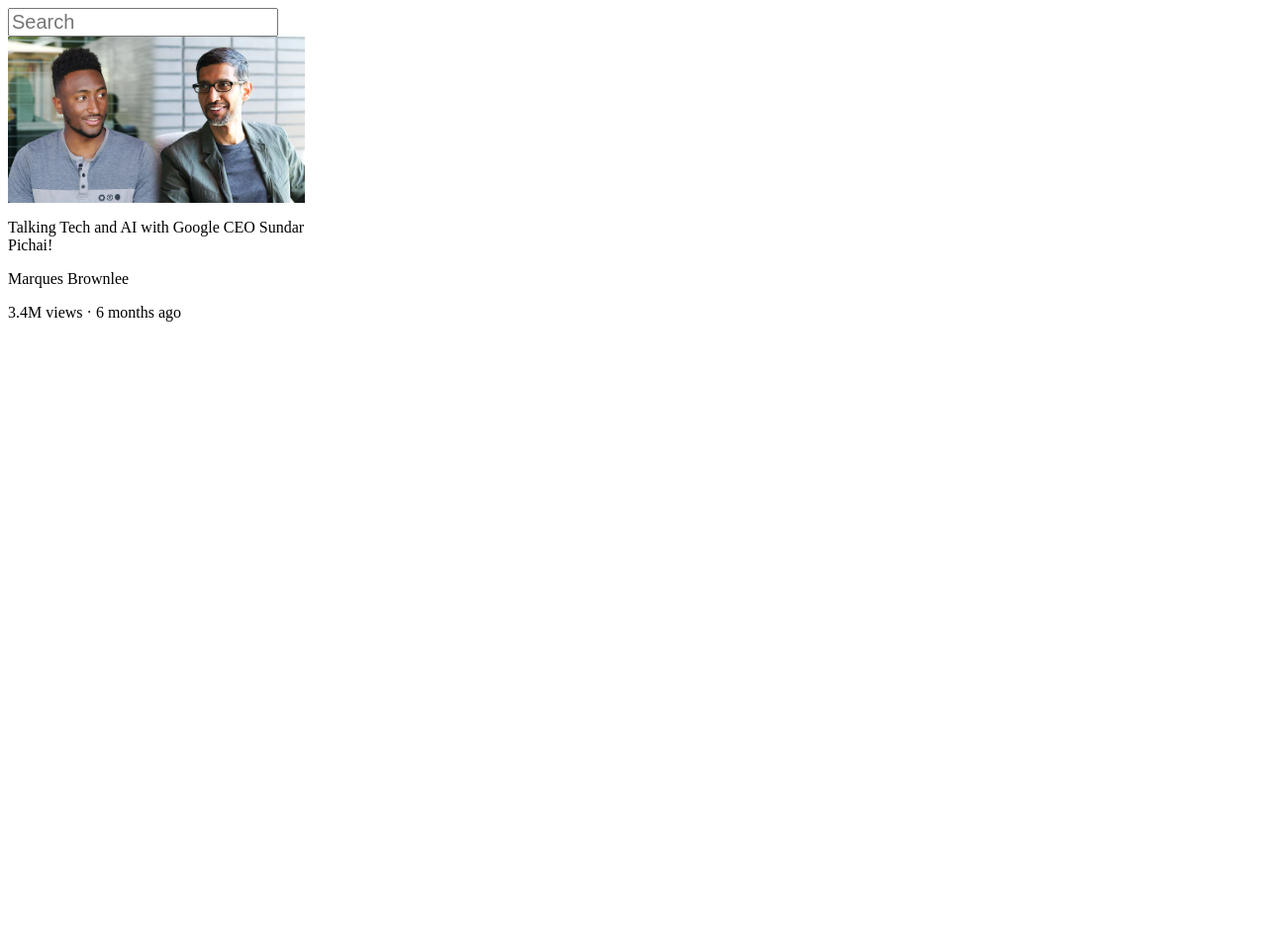
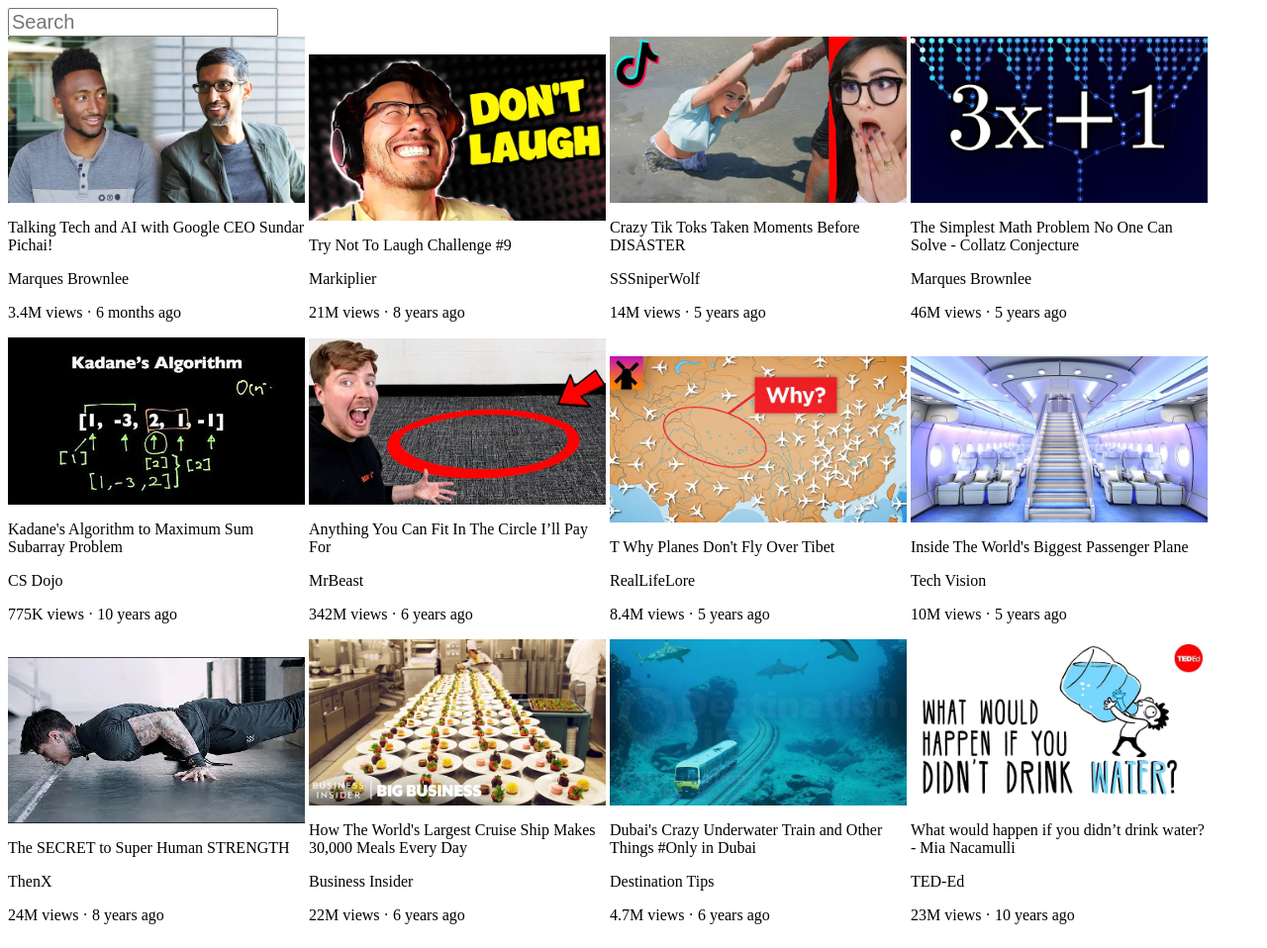
Before and after one commit to pravishmisra311-lgtm/HTML-CSS-Revision, a plain HTML site: page index.html in a window 1280 px wide. Shown: the whole page at 99% size. Before the commit the page ends 800 px from the top, so only its background shows below. Drawn offline with Linux system fonts and the light colour scheme.

Commit message:
added all video previews using divs

```diff
--- a/index.html
+++ b/index.html
@@ -9,18 +9,111 @@
         }
         .search-bar{
             font-size:20px;
+            display:block;
         }
-        .video-title{
+        /*.video-title{
           width: 300px;
+        }*/
+        .video-preview{
+          width:300px;
+          display:inline-block;
         }
-
     </style>
 </head>
 <body>
   <input class="search-bar" type="text" placeholder="Search">
-    <img class="thumbnail" src="thumbnails/thumbnail-1.webp" alt="">
-    <p class="video-title">Talking Tech and AI with Google CEO Sundar Pichai!</p>
-    <p class="video-author">Marques Brownlee</p>
-    <p class="video-stats">3.4M views &#183; 6 months ago</p>
+    <div class="video-preview">
+      <img class="thumbnail" src="thumbnails/thumbnail-1.webp" alt="">
+      <p class="video-title">Talking Tech and AI with Google CEO Sundar Pichai!</p>
+      <p class="video-author">Marques Brownlee</p>
+      <p class="video-stats">3.4M views &#183; 6 months ago</p>
+      </div>
+
+      <div class="video-preview">
+      <img class="thumbnail" src="thumbnails/thumbnail-2.webp" alt="">
+      <p class="video-title">
+        Try Not To Laugh Challenge #9
+      </p>
+      <p class="video-author">Markiplier</p>
+      <p class="video-stats">21M views &#183; 8 years ago</p>
+      </div>
+
+      <div class="video-preview">
+      <img class="thumbnail" src="thumbnails/thumbnail-3.webp" alt="">
+      <p class="video-title">
+          Crazy Tik Toks Taken Moments Before DISASTER</p>
+      <p class="video-author">SSSniperWolf</p>
+      <p class="video-stats">14M views &#183; 5 years ago</p>
+      </div>
+
+      <div class="video-preview">
+      <img class="thumbnail" src="thumbnails/thumbnail-4.webp" alt="">
+      <p class="video-title">
+        The Simplest Math Problem No One Can Solve - Collatz Conjecture </p>
+      <p class="video-author">Marques Brownlee</p>
+      <p class="video-stats">46M views &#183; 5 years ago</p>
+      </div>
+
+      <div class="video-preview">
+      <img class="thumbnail" src="thumbnails/thumbnail-5.webp" alt="">
+      <p class="video-title">
+        Kadane's Algorithm to Maximum Sum Subarray Problem</p>
+      <p class="video-author">CS Dojo</p>
+      <p class="video-stats">775K views &#183; 10 years ago</p>
+      </div>
+
+      <div class="video-preview">
+      <img class="thumbnail" src="thumbnails/thumbnail-6.webp" alt="">
+      <p class="video-title">
+Anything You Can Fit In The Circle I’ll Pay For</p>
+      <p class="video-author">MrBeast</p>
+      <p class="video-stats">342M views &#183; 6 years ago</p>
+      </div>
+
+      <div class="video-preview">
+      <img class="thumbnail" src="thumbnails/thumbnail-7.webp" alt="">
+      <p class="video-title">T
+Why Planes Don't Fly Over Tibet</p>
+      <p class="video-author">RealLifeLore</p>
+      <p class="video-stats">8.4M views &#183; 5 years ago</p>
+      </div>
+
+      <div class="video-preview">
+      <img class="thumbnail" src="thumbnails/thumbnail-8.webp" alt="">
+      <p class="video-title">
+Inside The World's Biggest Passenger Plane</p>
+      <p class="video-author">Tech Vision</p>
+      <p class="video-stats">10M views &#183; 5 years ago</p>
+      </div>
+
+      <div class="video-preview">
+      <img class="thumbnail" src="thumbnails/thumbnail-9.webp" alt="">
+      <p class="video-title">
+The SECRET to Super Human STRENGTH</p>
+      <p class="video-author">ThenX</p>
+      <p class="video-stats">24M views &#183; 8 years ago</p>
+      </div>
+
+      <div class="video-preview">
+      <img class="thumbnail" src="thumbnails/thumbnail-10.webp" alt="">
+      <p class="video-title">How The World's Largest Cruise Ship Makes 30,000 Meals Every Day</p>
+      <p class="video-author">Business Insider</p>
+      <p class="video-stats">22M views &#183; 6 years ago</p>
+      </div>
+
+      <div class="video-preview">
+      <img class="thumbnail" src="thumbnails/thumbnail-11.webp" alt="">
+      <p class="video-title">Dubai's Crazy Underwater Train and Other Things #Only in Dubai</p>
+      <p class="video-author">Destination Tips</p>
+      <p class="video-stats">4.7M views &#183; 6 years ago</p>
+      </div>
+
+      <div class="video-preview">
+      <img class="thumbnail" src="thumbnails/thumbnail-12.webp" alt="">
+      <p class="video-title">What would happen if you didn’t drink water? - Mia Nacamulli</p>
+      <p class="video-author">TED-Ed</p>
+      <p class="video-stats">23M views &#183; 10 years ago</p>
+      </div>
+
 </body>
 </html>
```
